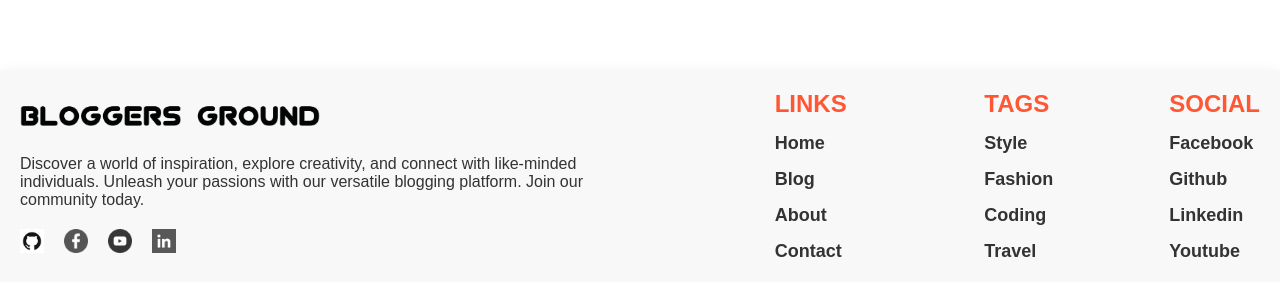
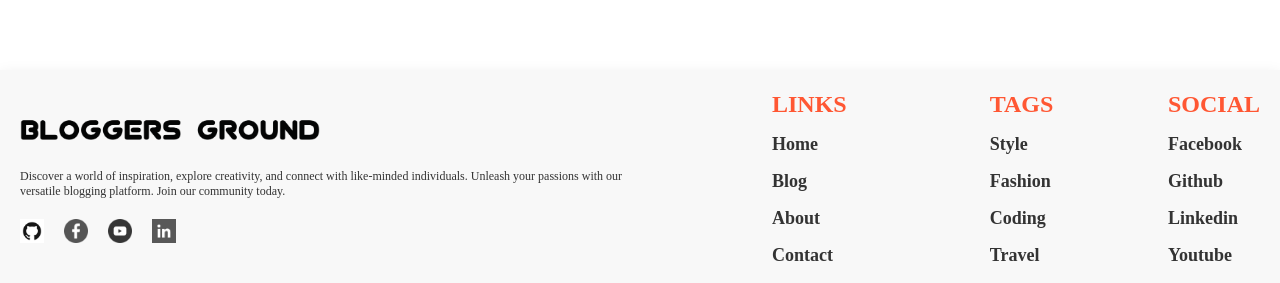
Before and after one commit to mishan843/blogapp, a Next.js app: page /blog/getallblogs in a window 1280 px wide. Shown: the part 869-1152 px from the top of the page. Built offline with nearby package versions, Linux system fonts and the light colour scheme; no server answers.

Commit message:
add logo

```diff
--- a/src/components/comments/comments.module.css
+++ b/src/components/comments/comments.module.css
@@ -55,12 +55,11 @@
 }
 
 .comment {
-  margin-bottom: 20px;
   border: 1px solid #ccc;
   border-radius: 10px;
-  padding: 15px;
+  padding: 7px;
   background-color: #f9f9f9;
-
+  margin: 7px;
   @media (min-width: 768px) {
     padding: 20px;
   }
--- a/src/components/footer/footer.module.css
+++ b/src/components/footer/footer.module.css
@@ -7,7 +7,7 @@
   background-color: #f8f8f8; /* Light gray background that looks good with white */
   box-shadow: 0 5px 15px rgba(0, 0, 0, 0.1); /* Slightly reduced box shadow */
   color: #333; /* Dark text color on the light background */
-  font-family: "Poppins", sans-serif;
+  font-family: emoji;
 }
 
 .info {
@@ -61,6 +61,10 @@
   display: flex;
   flex: 1;
 }
+.desc {
+  font-family: cursive;
+  font-size: 12px;
+}
 @media screen and (max-width: 768px) {
   .container {
     padding: 10px; /* Reduce padding */
```
Also changed, not shown: src/components/comments/Comments.js (+6 -4 lines).
